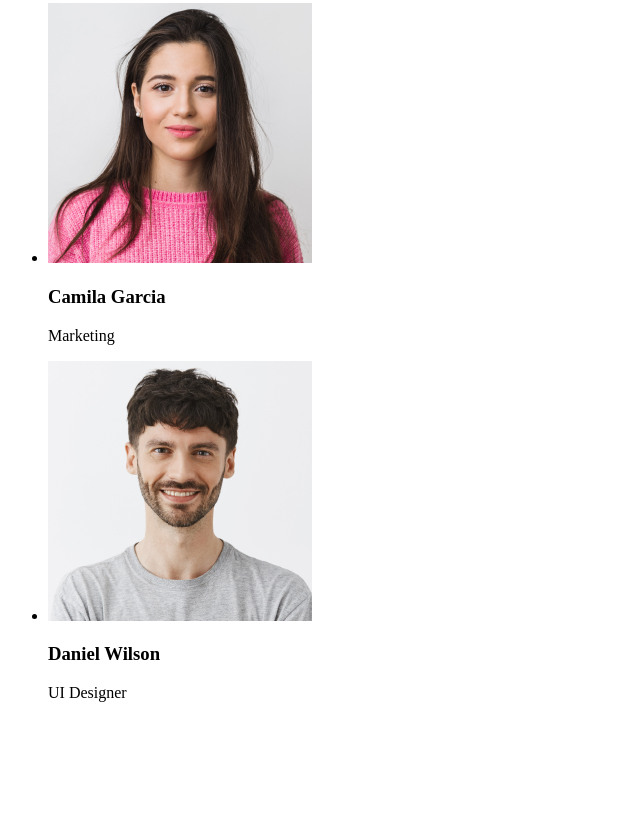
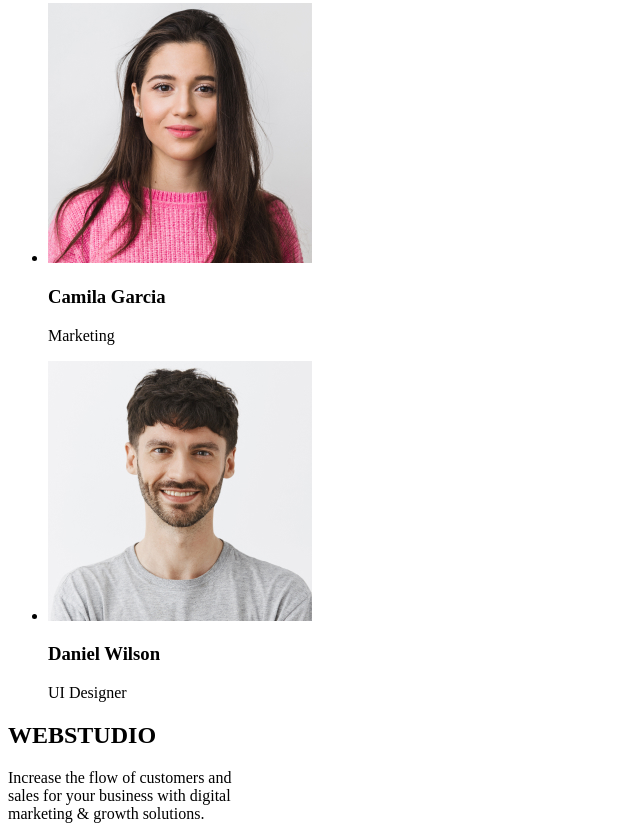
Before and after one commit to andrewwwmatsko/goit-markup-hw-01, a plain HTML site: page index.html in a window 1280 px wide. Shown: the part 1397-2236 px from the top of the page, without its empty margins (0-640 px from the left). Before the commit the page ends 2115 px from the top, so only its background shows below. Drawn offline with Linux system fonts and the light colour scheme.

Commit message:
Update index.html (footer)
Footer has been created

```diff
--- a/index.html
+++ b/index.html
@@ -106,6 +106,14 @@
       </section>
     </main>
 
-    <footer></footer>
+    <footer>
+      <h2>WEBSTUDIO</h2>
+
+      <p>
+        Increase the flow of customers and <br />
+        sales for your business with digital <br />
+        marketing & growth solutions.
+      </p>
+    </footer>
   </body>
 </html>
```
